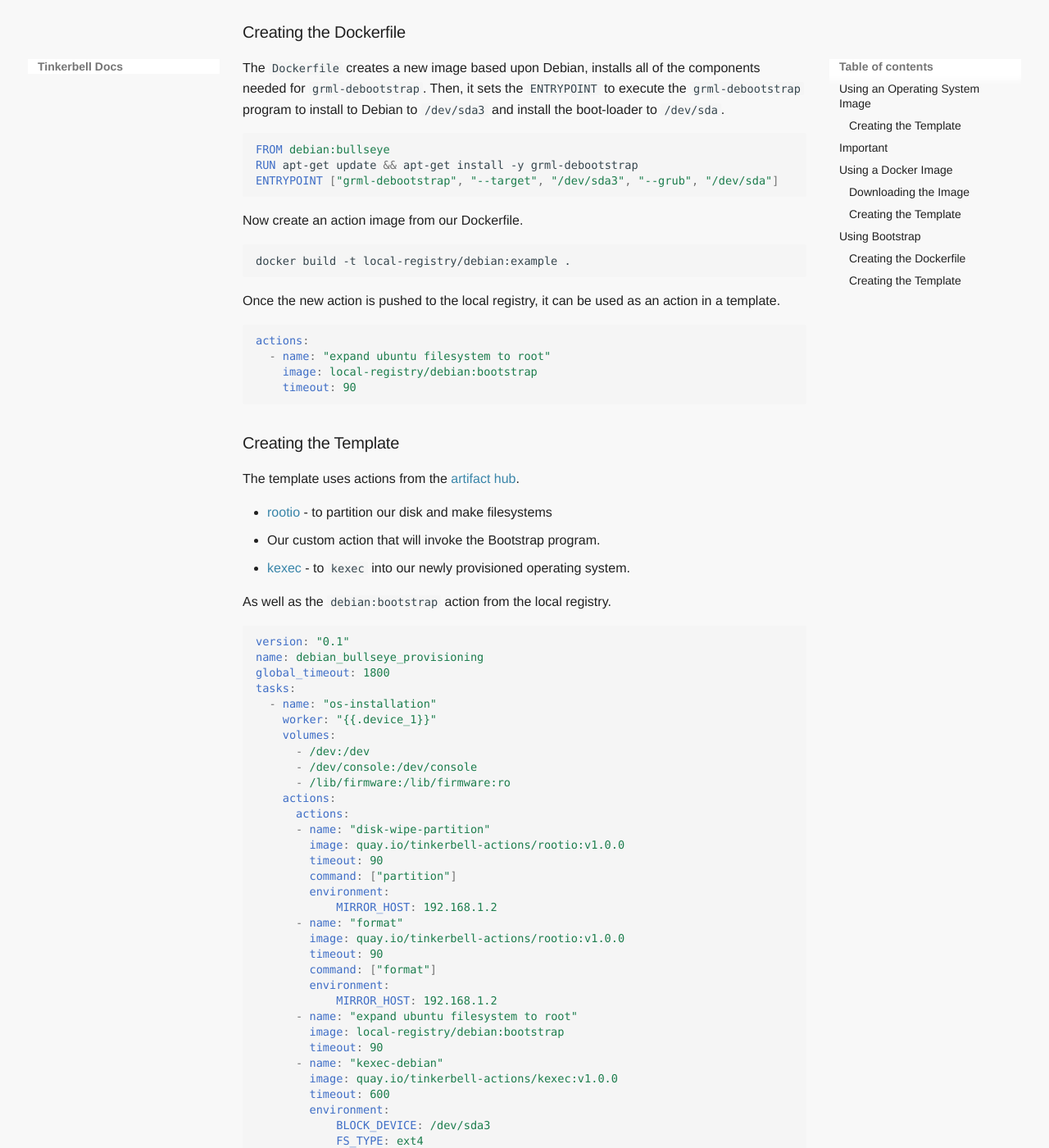
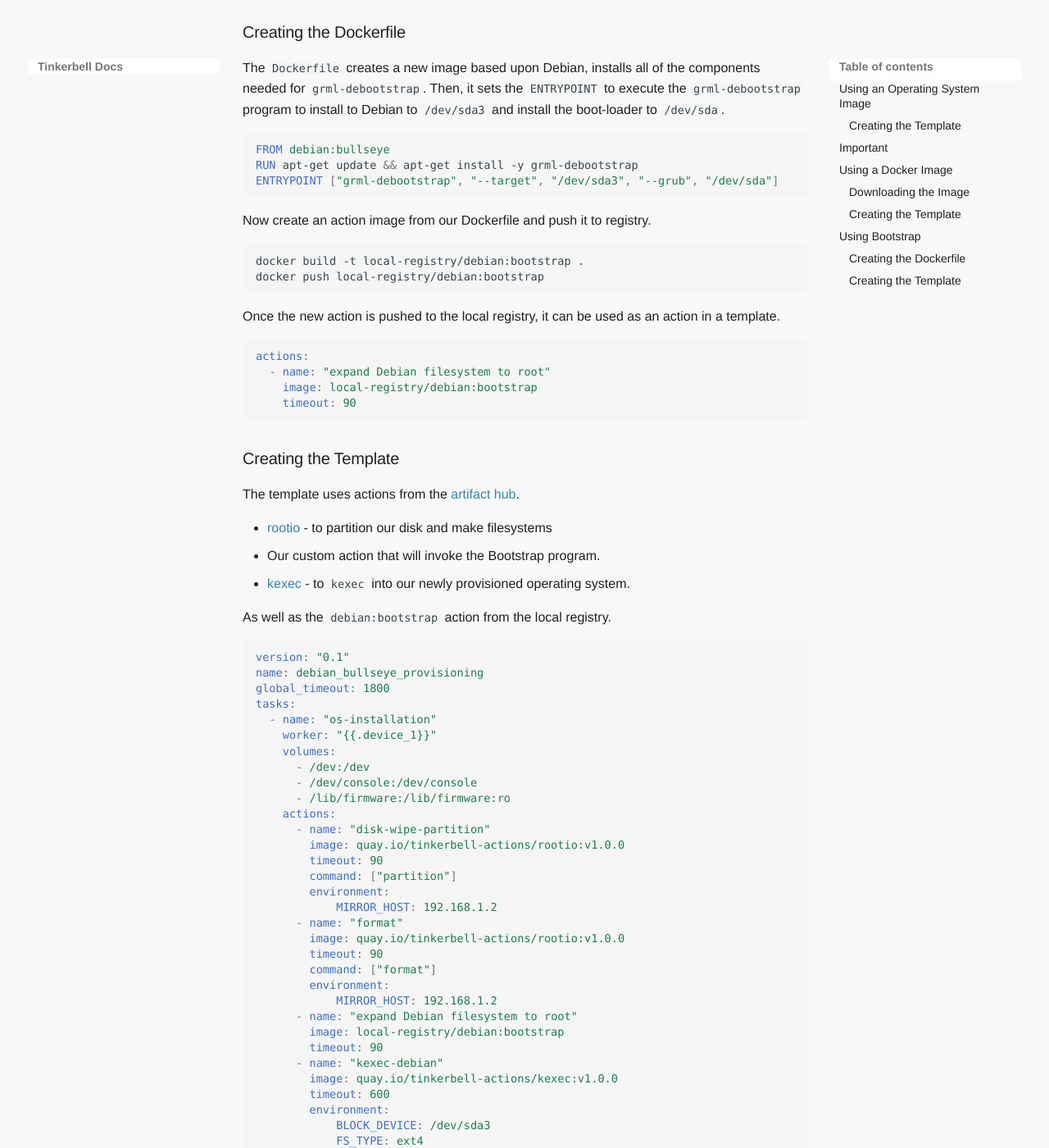
Before and after one commit to tinkerbell/tinkerbell-docs, an MkDocs documentation site: the page built from docs/deploying-operating-systems/examples-debian.md, in a window 1280 px wide and 1400 px high, scrolled down 3916 px. Shown: the whole window at 82% size. Built offline with MkDocs 1.6.1 and Material for MkDocs 9.7.7, drawn with Linux system fonts in a browser that asks for light colours; some web fonts are replaced.

Commit message:
Minor improvements to examples-debian.md (#139)
* Minor improvements to examples-debian.md

Include docker push in the example and name distribution correctly.

* Fix debian deboostrap template

Remove reduntant actions:

Co-authored-by: Marques Johansson <mjohansson@equinix.com>

````diff
--- a/docs/deploying-operating-systems/examples-debian.md
+++ b/docs/deploying-operating-systems/examples-debian.md
@@ -188,17 +188,18 @@ RUN apt-get update && apt-get install -y grml-debootstrap
 ENTRYPOINT ["grml-debootstrap", "--target", "/dev/sda3", "--grub", "/dev/sda"]
 ```
 
-Now create an action image from our Dockerfile.
+Now create an action image from our Dockerfile and push it to registry.
 
 ```sh
-docker build -t local-registry/debian:example .
+docker build -t local-registry/debian:bootstrap .
+docker push local-registry/debian:bootstrap
 ```
 
 Once the new action is pushed to the local registry, it can be used as an action in a template.
 
 ```yaml
 actions:
-  - name: "expand ubuntu filesystem to root"
+  - name: "expand Debian filesystem to root"
     image: local-registry/debian:bootstrap
     timeout: 90
 ```
@@ -225,7 +226,6 @@ tasks:
 	  - /dev/console:/dev/console
 	  - /lib/firmware:/lib/firmware:ro
 	actions:
-	  actions:
 	  - name: "disk-wipe-partition"
 		image: quay.io/tinkerbell-actions/rootio:v1.0.0
 		timeout: 90
@@ -238,7 +238,7 @@ tasks:
 		command: ["format"]
 		environment:
 			MIRROR_HOST: 192.168.1.2
-	  - name: "expand ubuntu filesystem to root"
+	  - name: "expand Debian filesystem to root"
 		image: local-registry/debian:bootstrap
 		timeout: 90
 	  - name: "kexec-debian"
````
